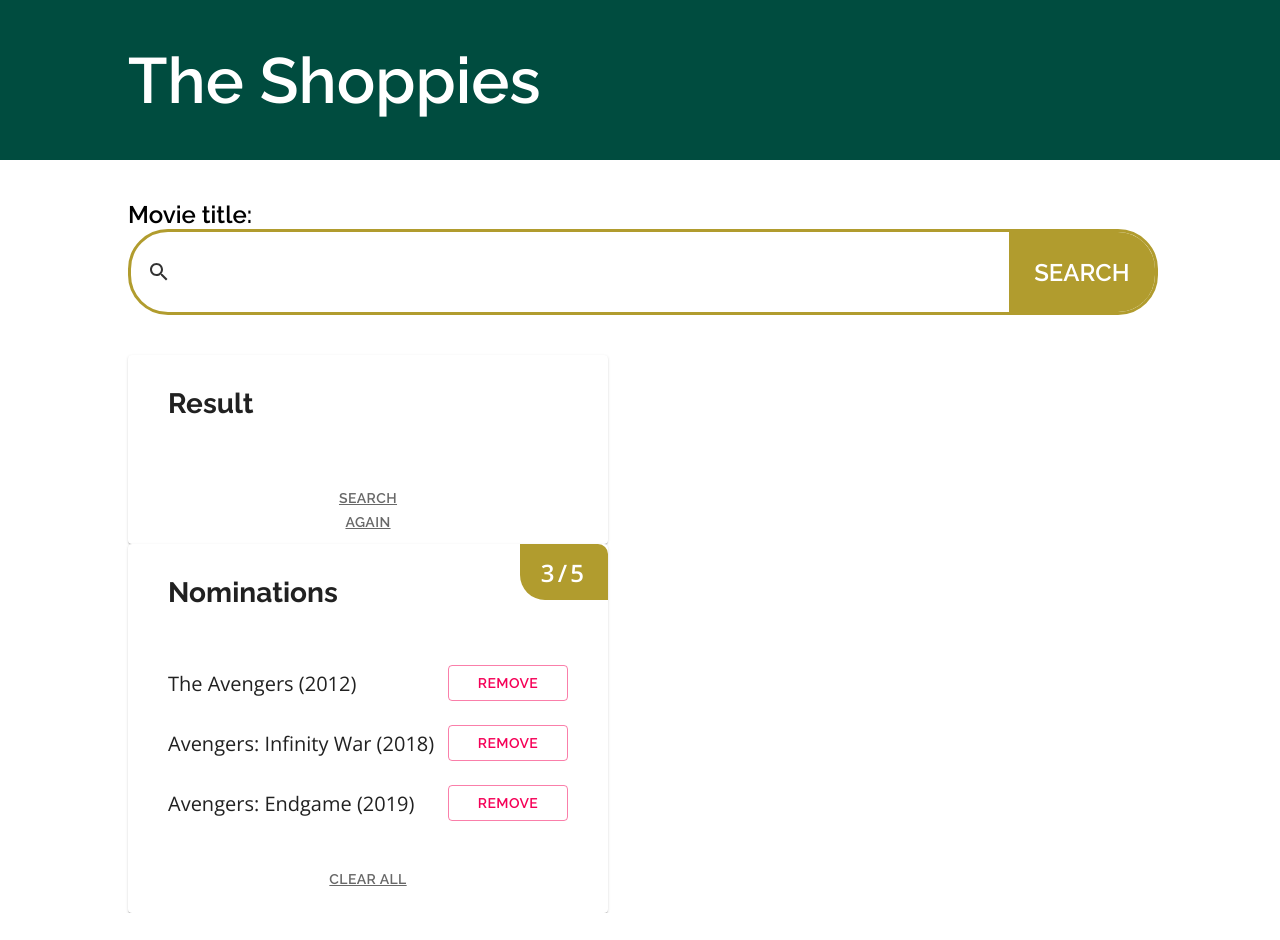
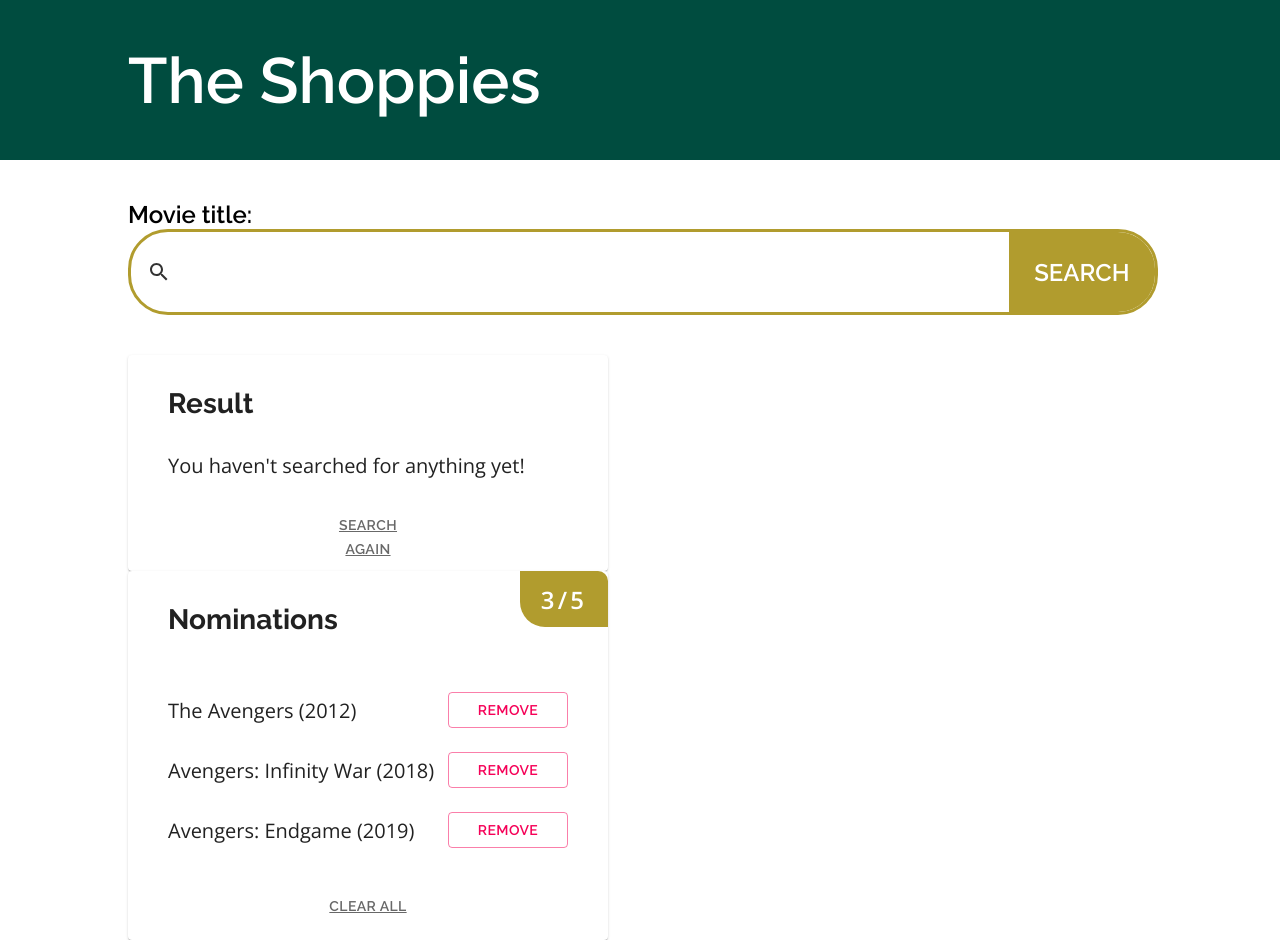
Before and after one commit to sandratoh/shoppies, a React (Create React App) app: page / in a window 1280 px wide. Before the commit the page ends 913 px from the top, so only its background shows below. Built offline with nearby package versions, Linux system fonts and the light colour scheme.

Commit message:
Add function to render empty state message

```diff
--- a/src/components/Result/ResultCardList.tsx
+++ b/src/components/Result/ResultCardList.tsx
@@ -17,7 +17,17 @@ export const ResultCardList = () => {
     return <ResultCardListItem {...movie} key={movie.imdbID} />;
   });
 
-  return <section className="result-card--list">{movies}</section>;
+  const cardContentByResult = (result: IMovie[]) => {
+    return result.length !== 0
+      ? movies
+      : "You haven't searched for anything yet!";
+  };
+
+  return (
+    <section className="result-card--list">
+      {cardContentByResult(searchResult)}
+    </section>
+  );
 };
 
 export default ResultCardList;
```
